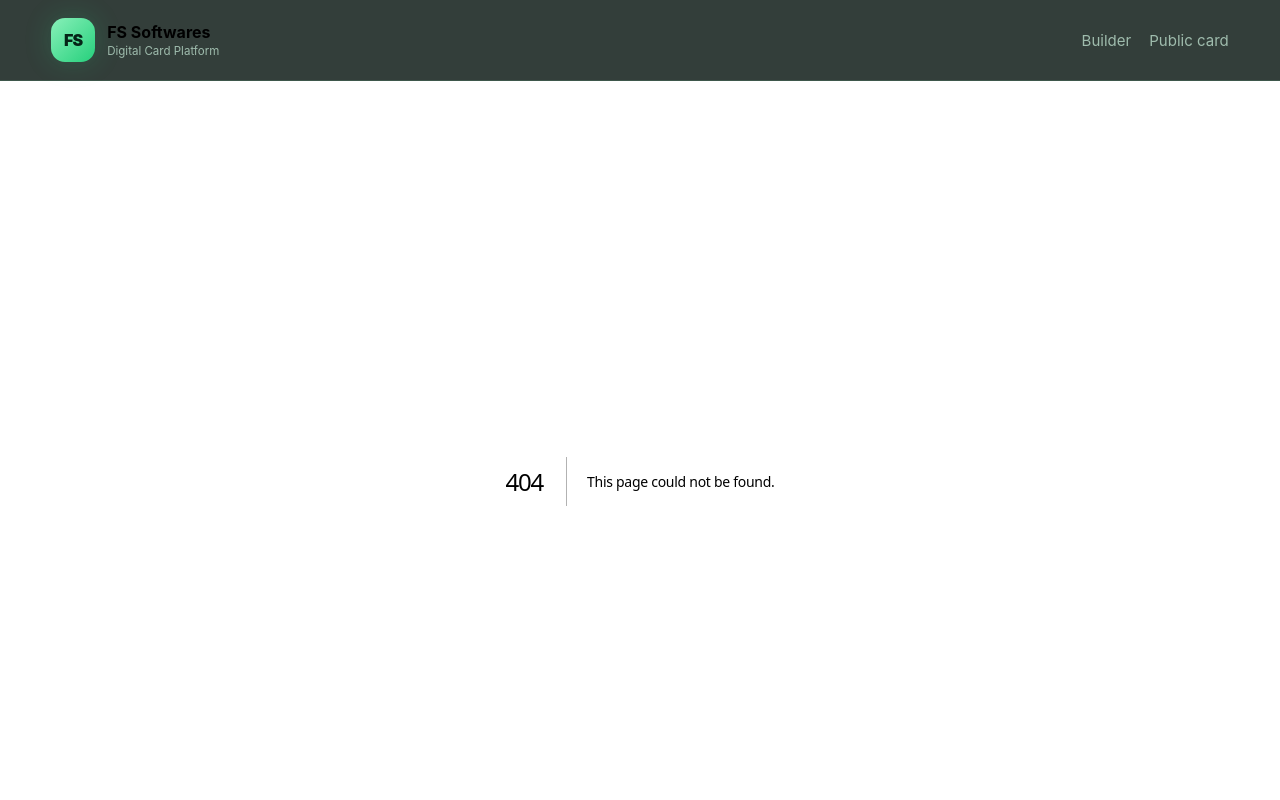
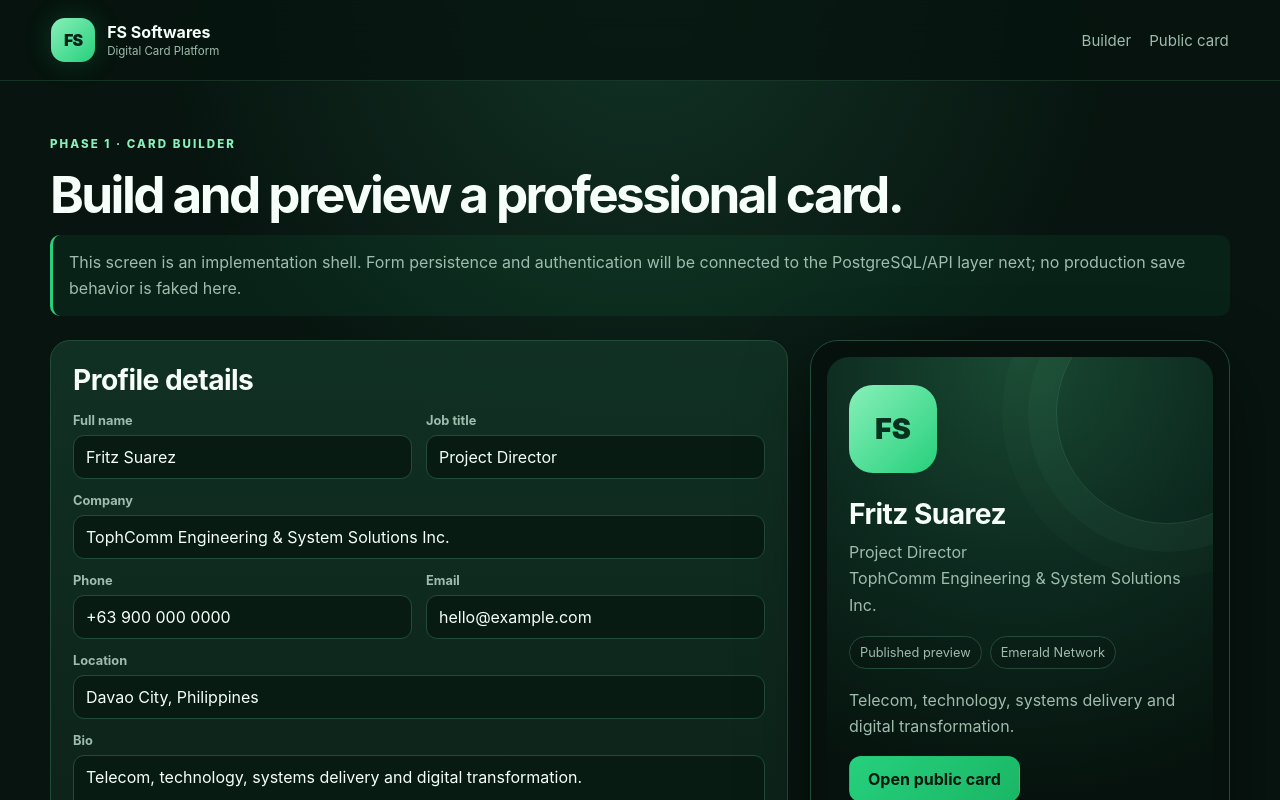
Before and after one commit to fritzclssmbb/GPT-Build, a Next.js app in the folder apps/web/: page /builder in a window 1280 px wide. Before the commit this address had no page. Shown: the top 800 px of the page. Built offline with nearby package versions, Linux system fonts and the light colour scheme.

Commit message:
web: add Phase 1 card builder shell

```diff
--- /dev/null
+++ b/apps/web/app/builder/page.tsx
@@ -0,0 +1,38 @@
+import { demoCard } from "@/lib/demo-card";
+
+export default function BuilderPage() {
+  return (
+    <main>
+      <div className="eyebrow">Phase 1 · Card builder</div>
+      <h1 style={{fontSize:"clamp(2.2rem,4vw,4rem)"}}>Build and preview a professional card.</h1>
+      <p className="note">This screen is an implementation shell. Form persistence and authentication will be connected to the PostgreSQL/API layer next; no production save behavior is faked here.</p>
+
+      <section className="twoCol" style={{marginTop:24}}>
+        <form className="card" aria-label="Card details">
+          <h2>Profile details</h2>
+          <div className="formGrid">
+            <div className="field"><label htmlFor="name">Full name</label><input id="name" defaultValue={demoCard.name} /></div>
+            <div className="field"><label htmlFor="title">Job title</label><input id="title" defaultValue={demoCard.title} /></div>
+            <div className="field full"><label htmlFor="company">Company</label><input id="company" defaultValue={demoCard.company} /></div>
+            <div className="field"><label htmlFor="phone">Phone</label><input id="phone" defaultValue={demoCard.phone} /></div>
+            <div className="field"><label htmlFor="email">Email</label><input id="email" defaultValue={demoCard.email} /></div>
+            <div className="field full"><label htmlFor="location">Location</label><input id="location" defaultValue={demoCard.location} /></div>
+            <div className="field full"><label htmlFor="bio">Bio</label><textarea id="bio" defaultValue={demoCard.bio} /></div>
+          </div>
+          <div className="actions"><button className="btn btnPrimary" type="button" disabled title="Persistence is not connected yet">Save draft — backend pending</button></div>
+        </form>
+
+        <aside className="previewShell" aria-label="Card preview">
+          <div className="phone">
+            <div className="avatar">FS</div>
+            <h2 style={{marginTop:24}}>{demoCard.name}</h2>
+            <p style={{marginTop:-8}}>{demoCard.title}<br />{demoCard.company}</p>
+            <div className="chips"><span className="chip">Published preview</span><span className="chip">Emerald Network</span></div>
+            <p>{demoCard.bio}</p>
+            <a className="btn btnPrimary" href={`/u/${demoCard.slug}`}>Open public card</a>
+          </div>
+        </aside>
+      </section>
+    </main>
+  );
+}
```
